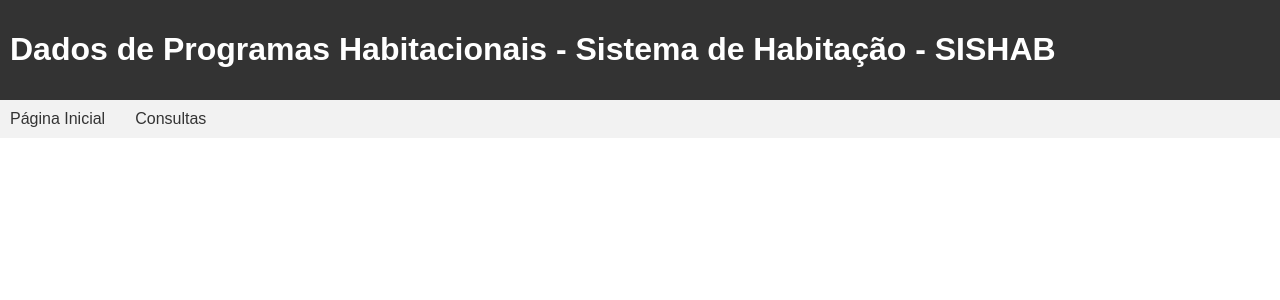
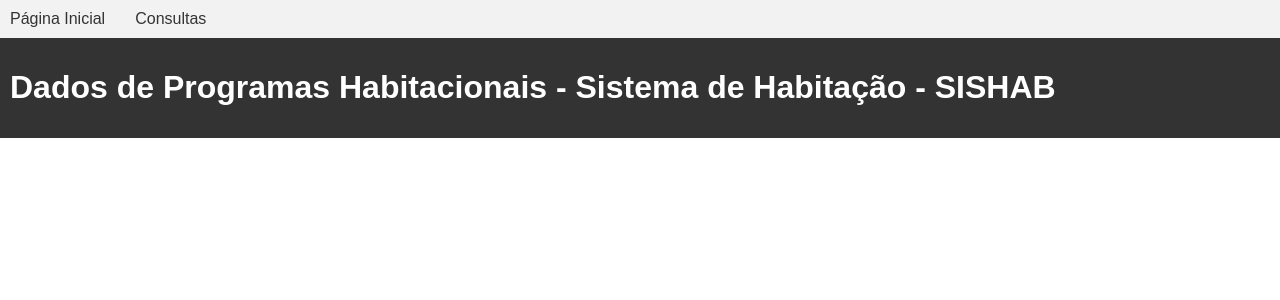
Before and after one commit to PauloMateusCunhaSampaio/sishab, a React (Vite) app in the folder front/: page / in a window 1280 px wide. Shown: the top 300 px of the page. Built offline with nearby package versions, Linux system fonts and the light colour scheme.

Commit message:
criação de react components

```diff
--- /dev/null
+++ b/front/src/components/Btn.jsx
@@ -0,0 +1,9 @@
+import React from "react"
+
+export default function Btn(props) {
+    let { txt, click } = props
+
+    return (
+        <button onClick={click}> {txt} </button>
+    );
+}
--- /dev/null
+++ b/front/src/components/Navbar.jsx
@@ -0,0 +1,13 @@
+import React from "react"
+import { Link } from 'react-router-dom'
+
+export default function Navbar() {
+    return (
+        <nav>
+            <ul>
+                <li><Link to="/">Página Inicial</Link></li>
+                <li><Link to="/consultas">Consultas</Link></li>
+            </ul>
+        </nav>
+    );
+}
--- a/front/src/routes/Consultas.jsx
+++ b/front/src/routes/Consultas.jsx
@@ -1,5 +1,6 @@
 import React, { useId, useState } from 'react'
-import { Link } from 'react-router-dom'
+import Navbar from '../components/navbar'
+import Btn from '../components/Btn'
 
 export default function Consultas() {
 
@@ -28,7 +29,7 @@ export default function Consultas() {
                 setResultado(Object.values(data.response[0])[0])
                 console.log(data)
             }
-            ).catch((error) => {setResultado("Erro ao consultar")})
+            ).catch((error) => { setResultado("Erro ao consultar") })
     }
 
     return (
@@ -37,18 +38,14 @@ export default function Consultas() {
                 <h1>Consultas</h1>
             </header>
 
-            <nav>
-                <ul>
-                    <li><Link to="/">Página Inicial</Link></li>
-                    <li><Link to="/consultas">Consultas</Link></li>
-                </ul>
-            </nav>
+            <Navbar />
 
             <section>
                 <h2>Selecione uma consulta:</h2>
                 <div id="consulta-container"></div>
                 <div className="card">
-                <p>Período de amostragem: 20/06/2007 à 30/11/2022</p></div>
+                    <p>Período de amostragem: 20/06/2007 à 30/11/2022</p>
+                </div>
 
                 <select id="{caixinha}" name="consulta" onChange={e => setValue(e.target.value)} value={value}>
                     {array.map((item) => {
@@ -58,9 +55,7 @@ export default function Consultas() {
                     })
                     }
                 </select>
-              <button onClick={e => handleClick(e)}>
-                Consultar
-              </button>
+                <Btn txt={"Consultar"} click={e => handleClick(e)} />
                 <div>
                     <p>Resultado da consulta:</p>
                     <p>{resultado}</p>
--- a/front/src/routes/Home.jsx
+++ b/front/src/routes/Home.jsx
@@ -1,19 +1,15 @@
 import React from 'react'
-import { Link } from 'react-router-dom'
+import Navbar from '../components/navbar'
 
 export default function Home() {
     return (
         <>
+            <Navbar/>
             <header>
                 <h1>Dados de Programas Habitacionais - Sistema de Habitação - SISHAB</h1>
             </header>
 
-            <nav>
-                <ul>
-                    <li><Link to="/">Página Inicial</Link></li>
-                    <li><Link to="/consultas">Consultas</Link></li>
-                </ul>
-            </nav>
+
         </>
     )
 }
```
Lines whose indentation alone changed are shown as unchanged.
